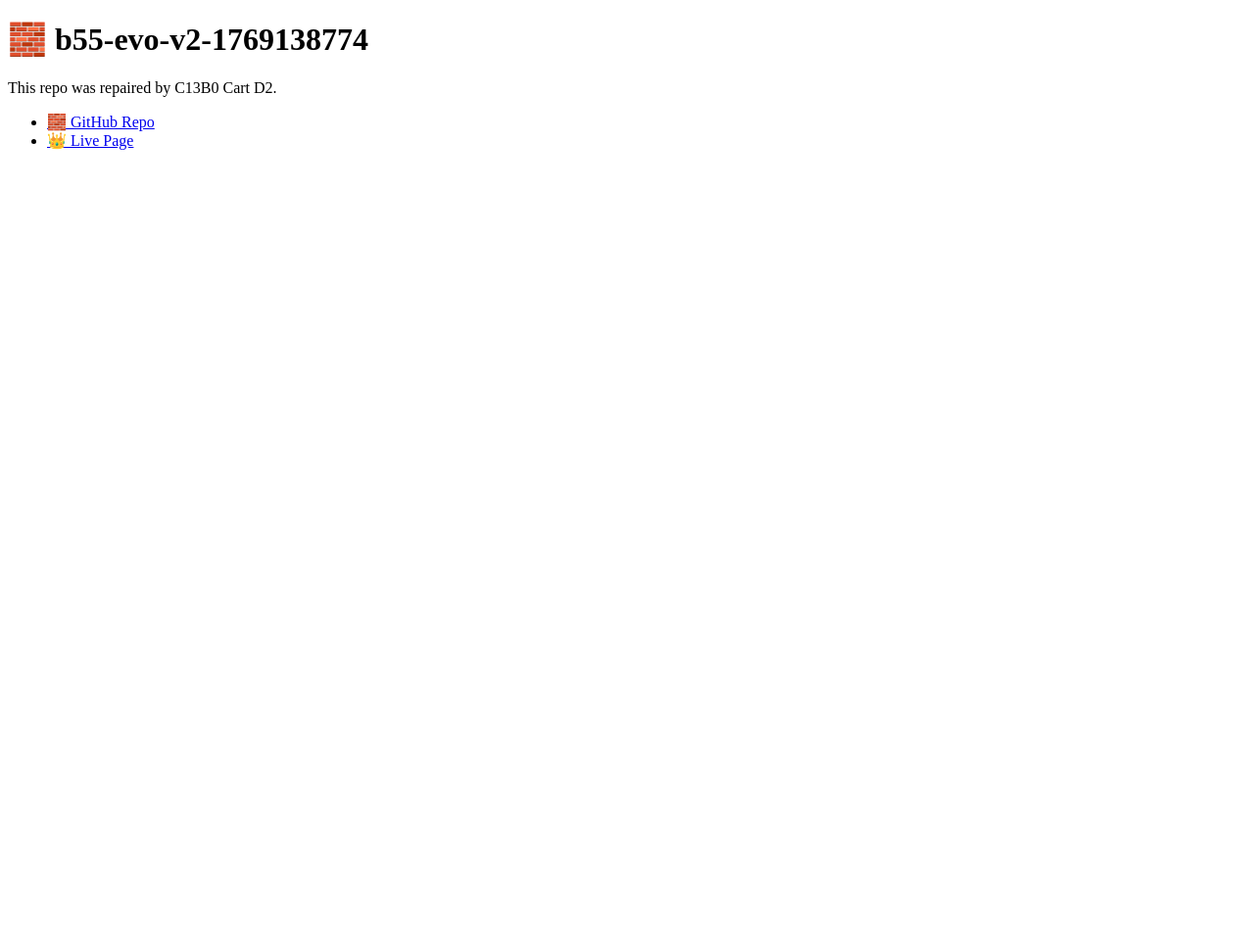
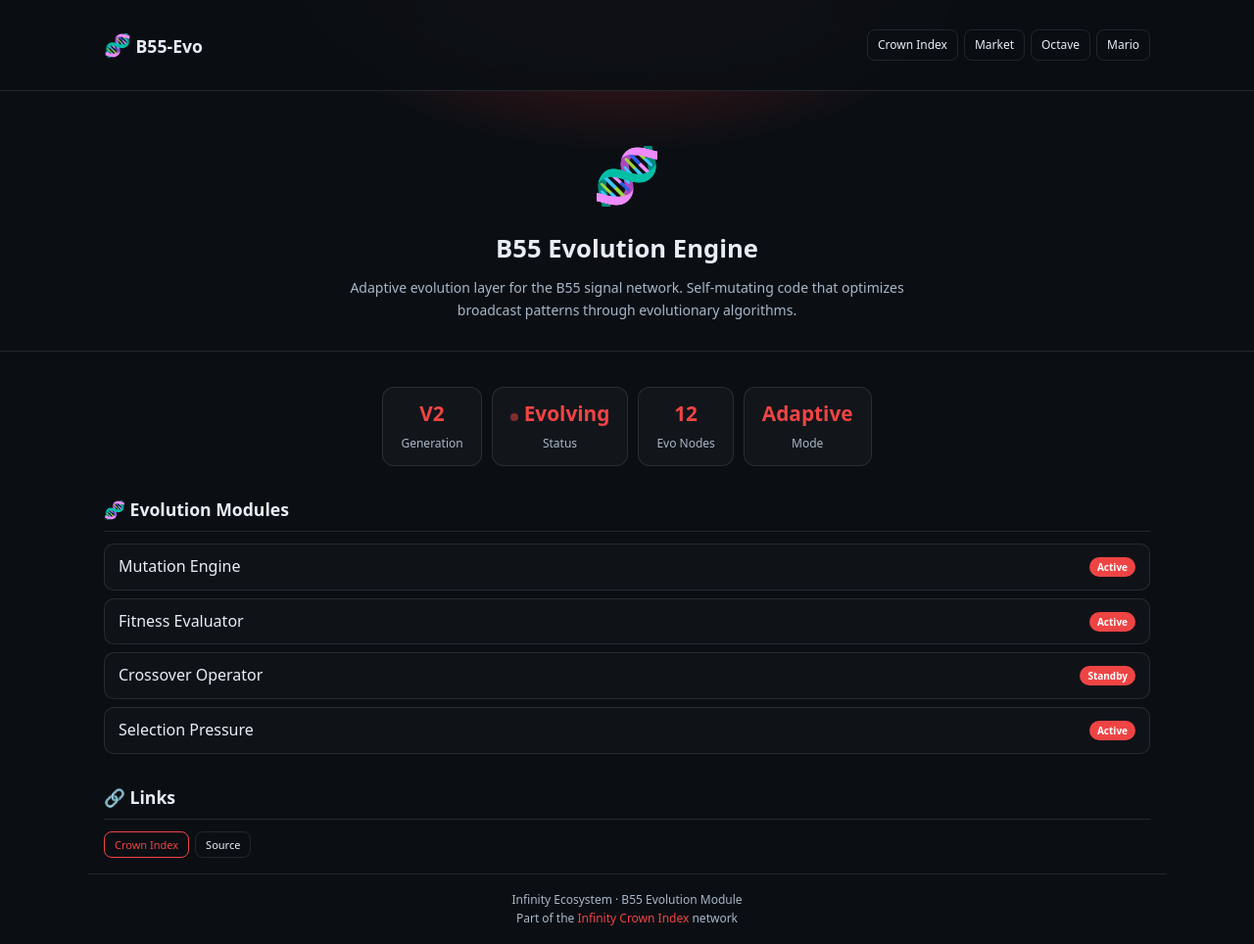
Before and after one commit to pewpi-infinity/b55-evo-v2-1769138774, a plain HTML site: page index.html in a window 1280 px wide. Shown: the whole page at 98% size. Before the commit the page ends 800 px from the top, so only its background shows below. Drawn offline with Linux system fonts and the light colour scheme.

Commit message:
Deploy b55-evo index - Infinity ecosystem

```diff
--- a/index.html
+++ b/index.html
@@ -1,15 +1,144 @@
-<!doctype html>
-<html>
-<head>
-<meta charset="utf-8">
-<title>b55-evo-v2-1769138774</title>
-</head>
-<body>
-<h1>🧱 b55-evo-v2-1769138774</h1>
-<p>This repo was repaired by C13B0 Cart D2.</p>
-<ul>
-  <li><a href="https://github.com/pewpi-infinity/b55-evo-v2-1769138774">🧱 GitHub Repo</a></li>
-  <li><a href="https://pewpi-infinity.github.io/b55-evo-v2-1769138774/">👑 Live Page</a></li>
-</ul>
-</body>
-</html>
+<!doctype html><html lang="en"><head>
+<meta charset="utf-8"><meta name="viewport" content="width=device-width,initial-scale=1">
+<title>B55 Evolution - v2</title>
+<style>
+:root {
+  --bg: #0b0f14;
+  --panel: #0f1620;
+  --line: rgba(255,255,255,.1);
+  --text: #e8eef7;
+  --muted: #a9b7c8;
+  --accent: #ef4444;
+  --accent2: #f87171;
+}
+* { box-sizing: border-box; margin: 0; padding: 0; }
+body {
+  background: radial-gradient(800px 500px at 50% -10%, #7f1d1d, transparent 50%), var(--bg);
+  color: var(--text);
+  font-family: system-ui, -apple-system, sans-serif;
+  line-height: 1.6;
+  min-height: 100vh;
+}
+a { color: var(--accent); text-decoration: none; }
+a:hover { text-decoration: underline; }
+.wrap { max-width: 1100px; margin: auto; padding: 16px; }
+header {
+  position: sticky; top: 0; z-index: 10;
+  background: rgba(11,15,20,.95);
+  backdrop-filter: blur(10px);
+  border-bottom: 1px solid var(--line);
+  padding: 12px 16px;
+}
+.hdr { display: flex; gap: 12px; align-items: center; flex-wrap: wrap; }
+.brand { font-weight: 800; font-size: 1.1rem; white-space: nowrap; }
+.brand-icon { font-size: 1.4rem; }
+.nav { display: flex; gap: 6px; flex-wrap: wrap; margin-left: auto; }
+.nav a {
+  font-size: 12px; padding: 5px 10px;
+  border: 1px solid var(--line); border-radius: 8px;
+  white-space: nowrap; color: var(--text);
+}
+.nav a:hover { background: rgba(255,255,255,.06); text-decoration: none; }
+.hero {
+  text-align: center; padding: 40px 16px 30px;
+  border-bottom: 1px solid var(--line);
+}
+.hero-icon { font-size: 3.5rem; margin-bottom: 12px; }
+.hero h1 { font-size: 1.6rem; font-weight: 800; margin-bottom: 8px; }
+.hero p { color: var(--muted); max-width: 600px; margin: auto; font-size: 14px; }
+.stats { display: flex; gap: 10px; flex-wrap: wrap; justify-content: center; margin: 20px 0; }
+.stat {
+  border: 1px solid var(--line); border-radius: 12px;
+  padding: 10px 18px; text-align: center;
+  background: rgba(255,255,255,.03);
+}
+.stat strong { display: block; font-size: 1.3rem; color: var(--accent); }
+.stat span { font-size: 12px; color: var(--muted); }
+.grid { display: grid; grid-template-columns: repeat(auto-fill, minmax(300px, 1fr)); gap: 12px; margin-top: 20px; }
+.card {
+  border: 1px solid var(--line); border-radius: 14px;
+  padding: 16px; background: rgba(255,255,255,.03);
+  transition: border-color .2s, transform .2s;
+}
+.card:hover { border-color: var(--accent); transform: translateY(-2px); }
+.card-title { font-weight: 700; font-size: 14px; margin-bottom: 4px; }
+.card-desc { font-size: 12px; color: var(--muted); margin-bottom: 10px; }
+.card-links { display: flex; gap: 6px; flex-wrap: wrap; }
+.btn {
+  font-size: 11px; padding: 4px 10px;
+  border: 1px solid var(--line); border-radius: 8px;
+  color: var(--text); background: transparent;
+  cursor: pointer; text-decoration: none;
+}
+.btn:hover { background: rgba(255,255,255,.06); text-decoration: none; }
+.btn-accent { border-color: var(--accent); color: var(--accent); }
+section { margin-top: 30px; }
+section h2 { font-size: 1.1rem; font-weight: 700; margin-bottom: 12px; padding-bottom: 8px; border-bottom: 1px solid var(--line); }
+.tiny { font-size: 11px; color: var(--muted); }
+footer {
+  border-top: 1px solid var(--line);
+  margin-top: 40px; padding: 16px 0;
+  text-align: center; font-size: 12px; color: var(--muted);
+}
+.pulse { animation: pulse 2s ease-in-out infinite; }
+@keyframes pulse { 0%,100% { opacity: 1; } 50% { opacity: .5; } }
+.status-dot { display: inline-block; width: 8px; height: 8px; border-radius: 50%; background: var(--accent); margin-right: 6px; }
+.module-list { list-style: none; }
+.module-list li {
+  padding: 10px 14px; border: 1px solid var(--line); border-radius: 10px;
+  margin-bottom: 8px; display: flex; justify-content: space-between; align-items: center;
+  background: rgba(255,255,255,.02);
+}
+.module-list li:hover { border-color: var(--accent); }
+.tag { font-size: 10px; padding: 2px 8px; border-radius: 99px; background: var(--accent); color: #fff; font-weight: 600; }
+</style>
+</head><body>
+<header><div class="wrap hdr">
+  <span class="brand"><span class="brand-icon">&#x1F9EC;</span> B55-Evo</span>
+
+    <nav class="nav">
+      <a href="https://pewpi-infinity.github.io/infinity-crown-index/">Crown Index</a>
+      <a href="https://pewpi-infinity.github.io/infinity-spark-market/">Market</a>
+      <a href="https://pewpi-infinity.github.io/smug_look/">Octave</a>
+      <a href="https://pewpi-infinity.github.io/MARIO-TOKENS/">Mario</a>
+    </nav>
+</div></header>
+
+<div class="hero">
+  <div class="hero-icon">&#x1F9EC;</div>
+  <h1>B55 Evolution Engine</h1>
+  <p>Adaptive evolution layer for the B55 signal network. Self-mutating code that optimizes broadcast patterns through evolutionary algorithms.</p>
+</div>
+
+<div class="wrap">
+  <div class="stats">
+    <div class="stat"><strong>V2</strong><span>Generation</span></div>
+    <div class="stat"><strong><span class="status-dot pulse"></span>Evolving</strong><span>Status</span></div>
+    <div class="stat"><strong>12</strong><span>Evo Nodes</span></div>
+    <div class="stat"><strong>Adaptive</strong><span>Mode</span></div>
+  </div>
+
+  <section>
+    <h2>&#x1F9EC; Evolution Modules</h2>
+    <ul class="module-list">
+      <li><span>Mutation Engine</span><span class="tag">Active</span></li>
+      <li><span>Fitness Evaluator</span><span class="tag">Active</span></li>
+      <li><span>Crossover Operator</span><span class="tag">Standby</span></li>
+      <li><span>Selection Pressure</span><span class="tag">Active</span></li>
+    </ul>
+  </section>
+
+  <section>
+    <h2>&#x1F517; Links</h2>
+    <div class="card-links">
+      <a class="btn btn-accent" href="https://pewpi-infinity.github.io/infinity-crown-index/">Crown Index</a>
+      <a class="btn" href="https://github.com/pewpi-infinity/b55-evo-v2-1769138774" target="_blank">Source</a>
+    </div>
+  </section>
+</div>
+
+<footer class="wrap">
+  Infinity Ecosystem &middot; B55 Evolution Module<br>
+  Part of the <a href="https://pewpi-infinity.github.io/infinity-crown-index/">Infinity Crown Index</a> network
+</footer>
+</body></html>
```
